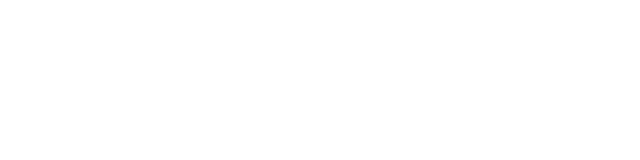
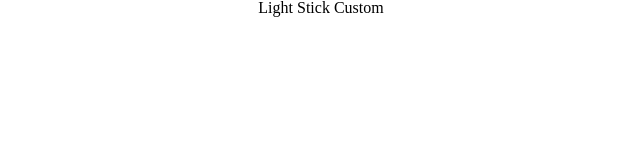
Before and after one commit to student-korea/project-x-frontend, a React (Vite) app: page /light_stick in a window 1280 px wide. Before the commit this address had no page. Shown: the top 160 px of the page, without its empty margins (319-959 px from the left). Built offline with nearby package versions, Linux system fonts and the light colour scheme.

Commit message:
0909 feat light
라우터 연결

```diff
--- a/src/App.jsx
+++ b/src/App.jsx
@@ -5,7 +5,7 @@
 import { Route, Routes, Link } from "react-router-dom";
 import SplashPage from './pages/RandingPage/RandingPage.SplashPage';
 import SelectMemberPage from './pages/RandingPage/RandingPage.SelectMemberPage';
-
+import LightStickCustomPage from "./pages/light_stick/light_stick.CustomPage.jsx";
 
 function App() {
 
@@ -14,6 +14,7 @@
       <Routes>
         <Route path="/" element={<SplashPage />} />
         <Route path="/selectMember" element={<SelectMemberPage />} />
+        <Route path="/light_stick" element={<LightStickCustomPage />} />
       </Routes>
     </>
   )
--- /dev/null
+++ b/src/pages/light_stick/light_stick.CustomPage.jsx
@@ -0,0 +1,11 @@
+import { useState } from "react"
+import { Link } from "react-router-dom";
+
+export default function LightStickCustomPage() {
+    return (
+      <div>
+        <h1>Light Stick Custom</h1>
+
+      </div>
+    );
+  }
```
